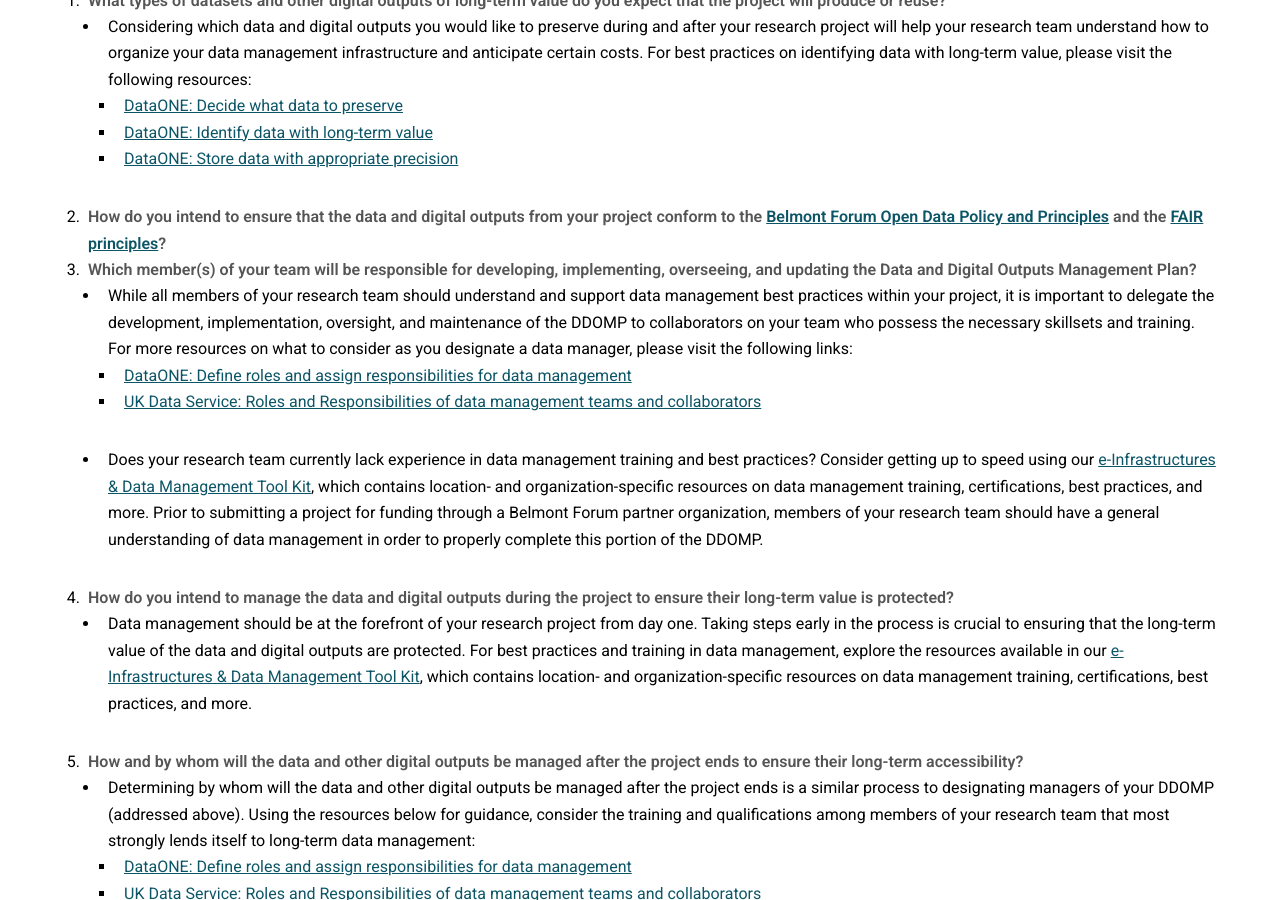
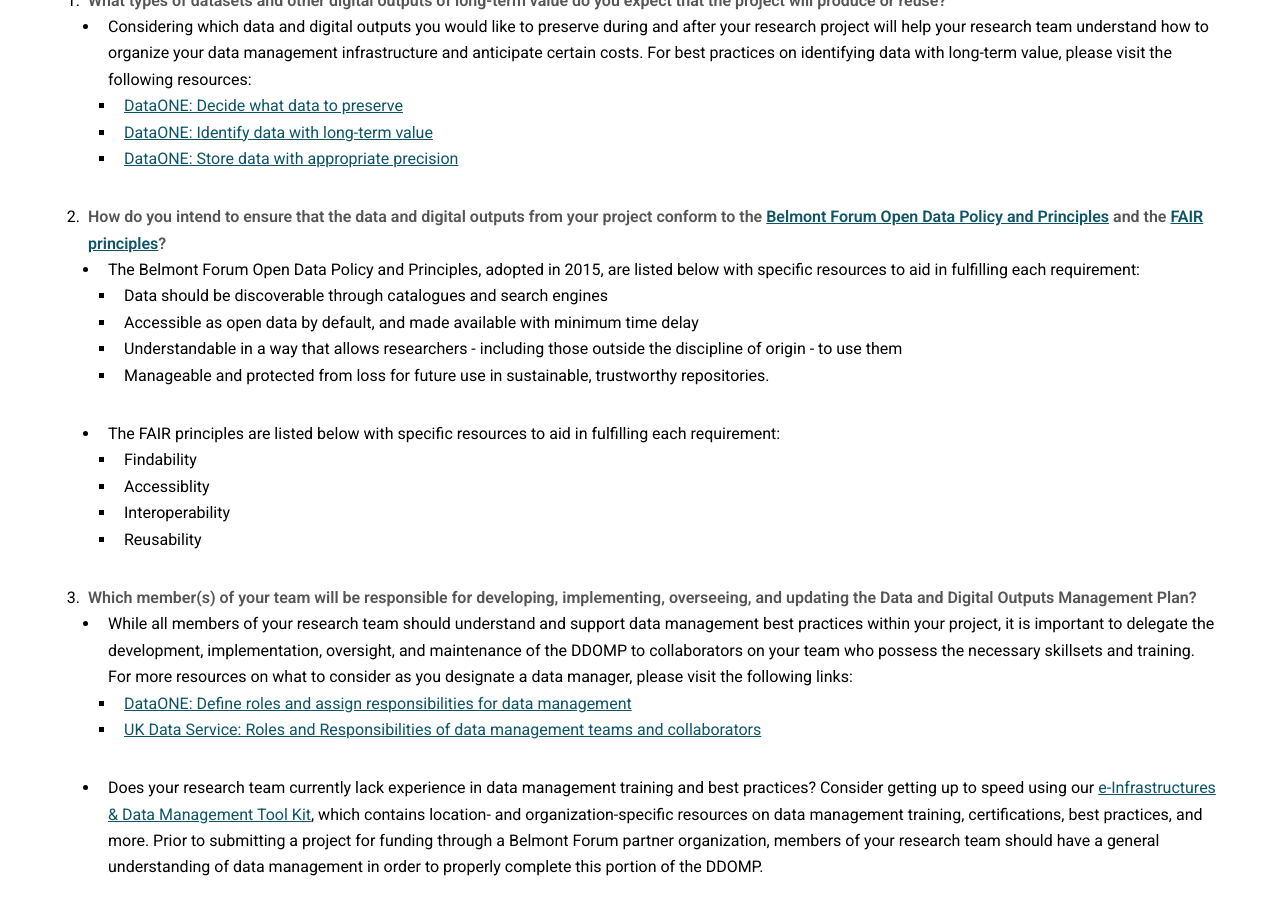
Before and after one commit to bfe-inf/toolkit, a Jekyll site: the page ddomp-fullproposal.html, which Jekyll copies as it is, in a window 1280 px wide and 900 px high, scrolled down 917 px. Built offline with Jekyll 4.4.1, drawn with Linux system fonts in a browser that asks for light colours.

Commit message:
Update ddomp-fullproposal.html

```diff
--- a/ddomp-fullproposal.html
+++ b/ddomp-fullproposal.html
@@ -60,6 +60,22 @@
 									</ul>
 							</ul>
 						<li><strong>How do you intend to ensure that the data and digital outputs from your project conform to the <a href="http://www.belmontforum.org/wp-content/uploads/2017/08/Belmont-Forum-Data-Policy-and-Principles.pdf" target="_blank">Belmont Forum Open Data Policy and Principles</a> and the <a href="https://www.nature.com/articles/sdata201618" target="_blank">FAIR principles</a>?</strong></li>
+							<ul>
+								<li>The Belmont Forum Open Data Policy and Principles, adopted in 2015, are listed below with specific resources to aid in fulfilling each requirement:</li>
+									<ul style="list-style-type:square">
+										<li>Data should be discoverable through catalogues and search engines</li>
+										<li>Accessible as open data by default, and made available with minimum time delay</li>
+										<li>Understandable in a way that allows researchers - including those outside the discipline of origin - to use them</li>
+										<li>Manageable and protected from loss for future use in sustainable, trustworthy repositories.</li>
+									</ul>
+								<li>The FAIR principles are listed below with specific resources to aid in fulfilling each requirement:</li>
+									<ul style="list-style-type:square">
+										<li>Findability</li>
+										<li>Accessiblity</li>
+										<li>Interoperability</li>
+										<li>Reusability</li>
+									</ul>
+							</ul>
 						<li><strong>Which member(s) of your team will be responsible for developing, implementing, overseeing, and updating the Data and Digital Outputs Management Plan?</strong></li>
 							<ul>
 								<li>While all members of your research team should understand and support data management best practices within your project, it is important to delegate the development, implementation, oversight, and maintenance of the DDOMP to collaborators on your team who possess the necessary skillsets and training. For more resources on what to consider as you designate a data manager, please visit the following links:</li>
```
